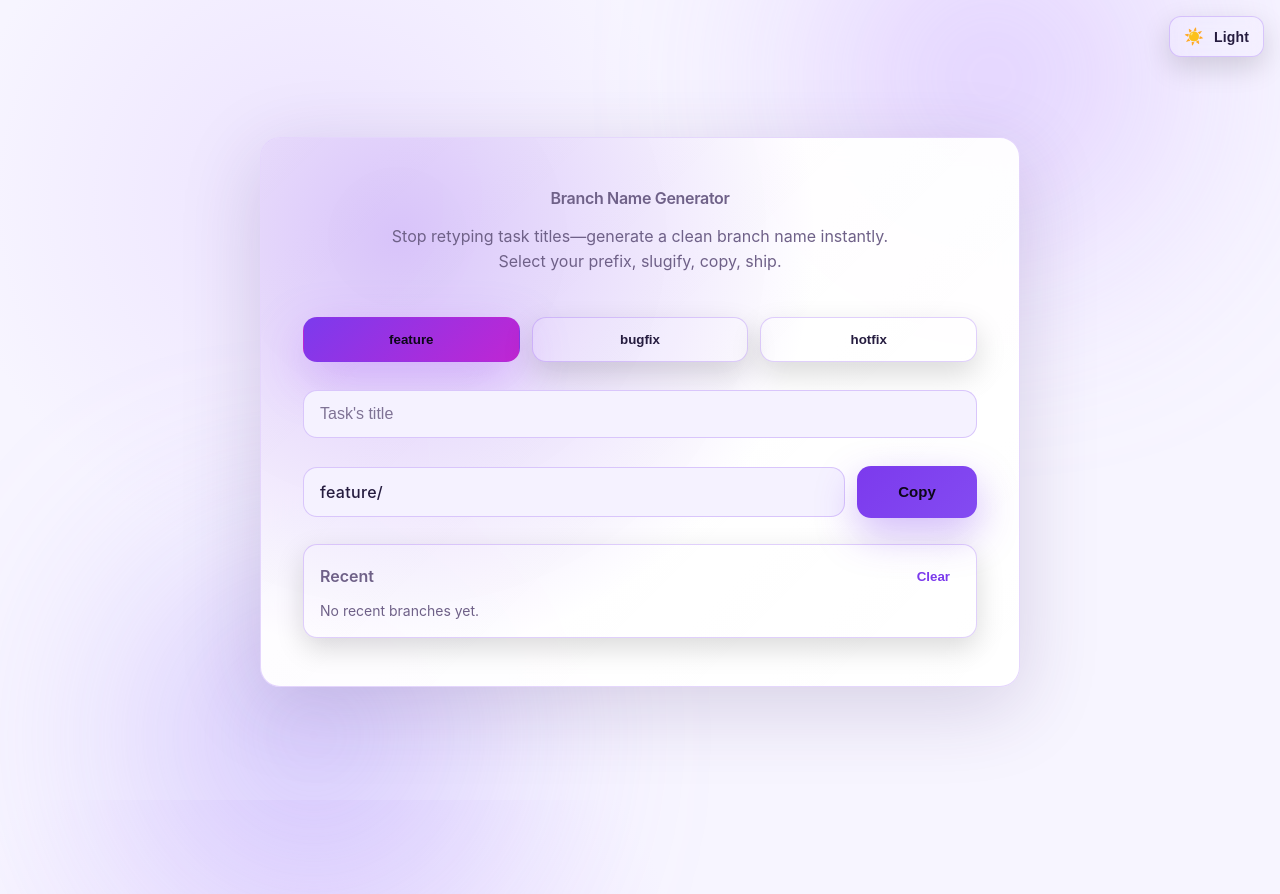
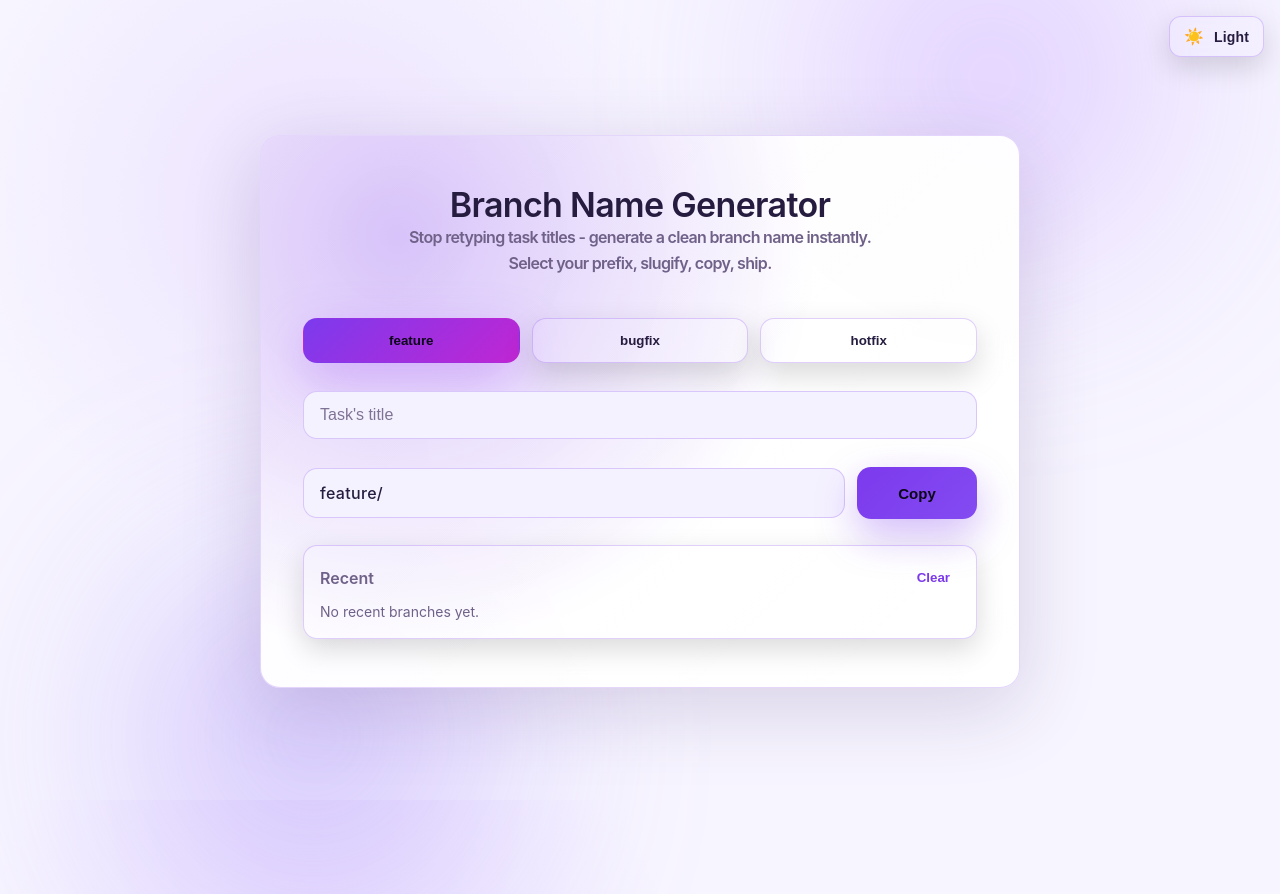
Before and after one commit to korotinmain/branch-name-generator, a website: page index.html in a window 1280 px wide. Drawn offline with Linux system fonts and the light colour scheme.

Commit message:
Type fix

```diff
--- a/index.html
+++ b/index.html
@@ -77,8 +77,8 @@
     </div>
     <main class="content" role="main" aria-label="Branch name generator">
       <div class="header">
-        <p class="heading">Branch Name Generator</p>
-        <p>Stop retyping task titles—generate a clean branch name instantly.</p>
+        <h1 class="heading">Branch Name Generator</p>
+        <p>Stop retyping task titles - generate a clean branch name instantly.</p>
         <p>Select your prefix, slugify, copy, ship.</p>
       </div>
       <div class="controls">
```
